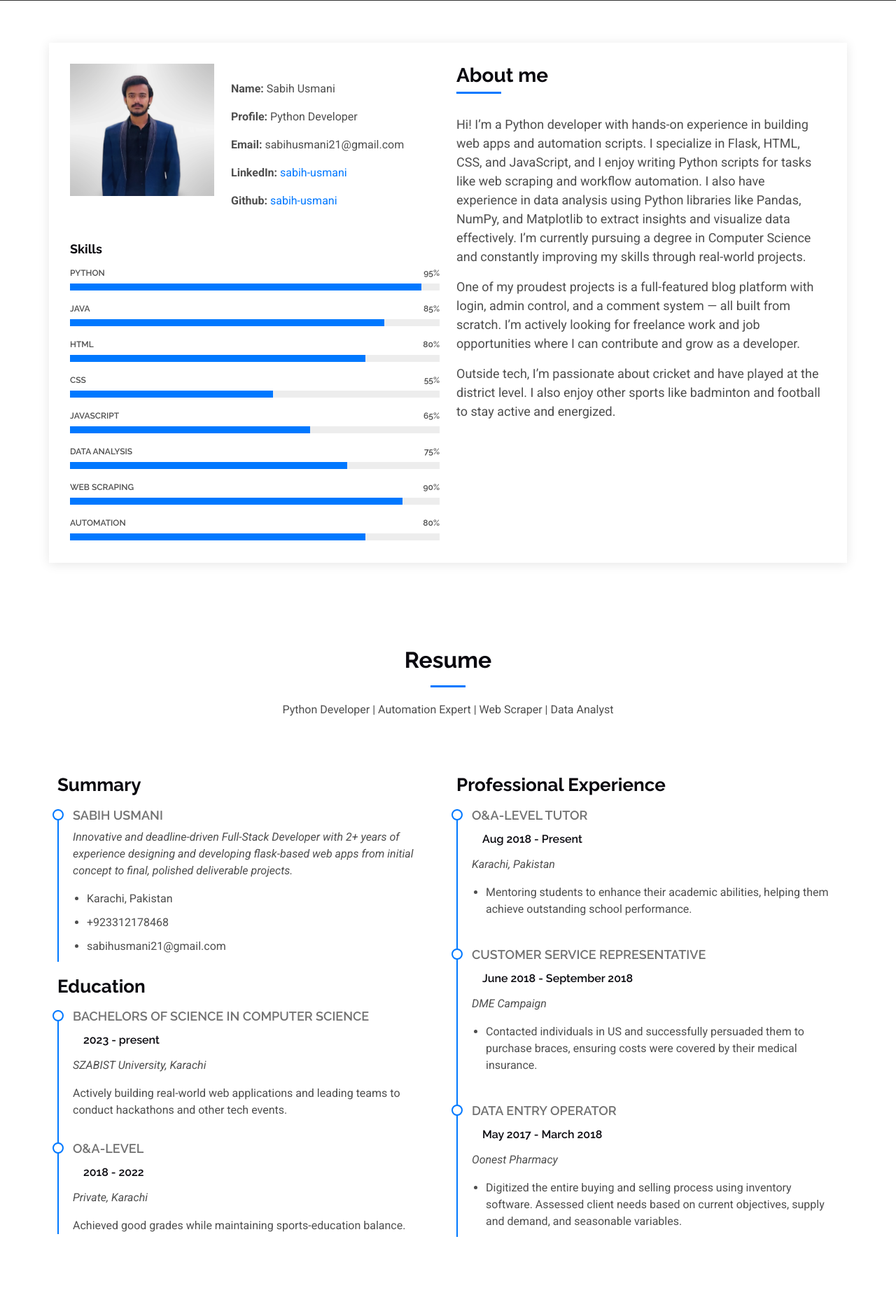
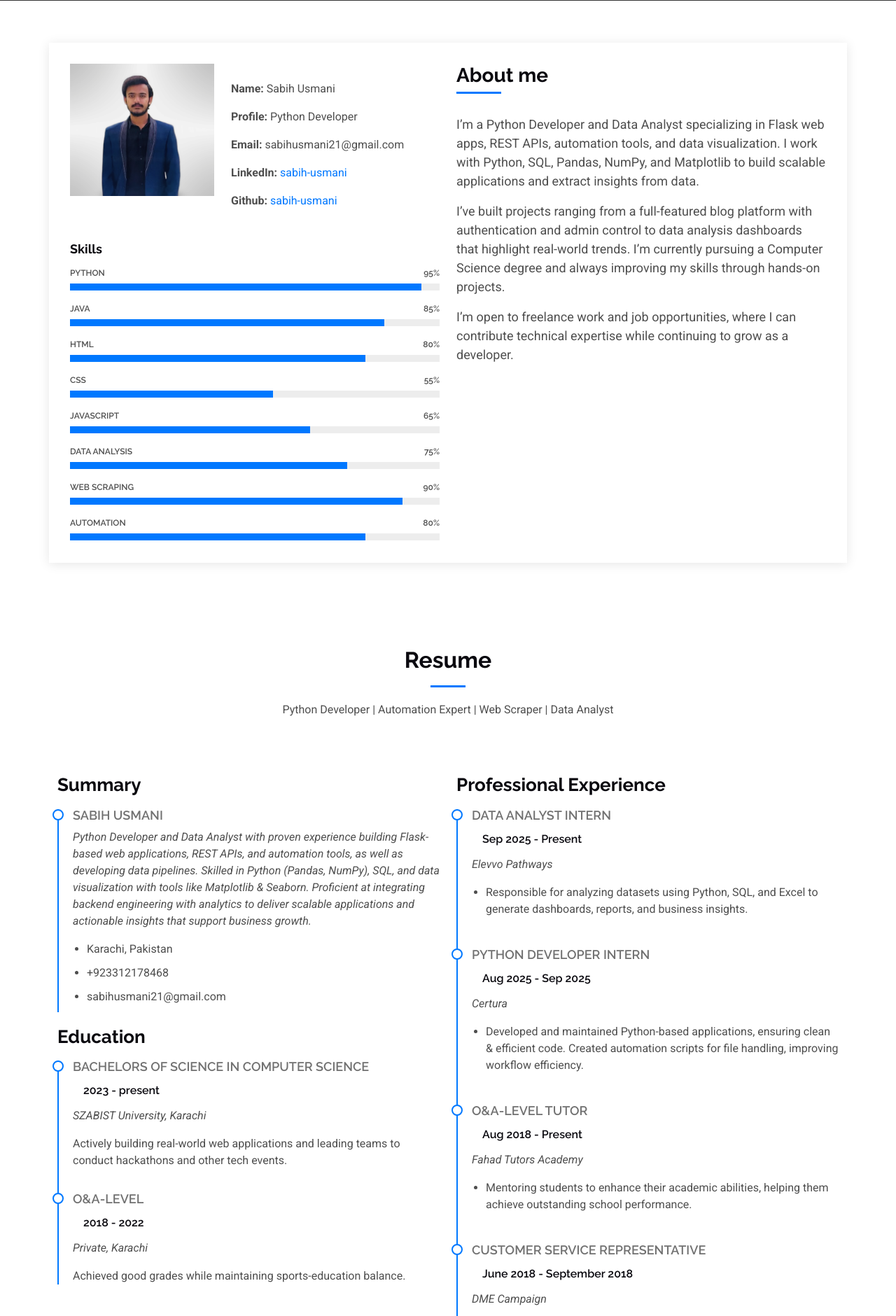
Before and after one commit to usmani20/my-portfolio, a Flask app: page / in a window 1280 px wide. Shown: the part 800-2680 px from the top of the page at 70% size. Run offline with Flask 3, Linux system fonts and the light colour scheme; some libraries are stand-ins or nearby versions; grey boxes are pictures that could not be loaded.

Commit message:
Resume and Portfolio edit

```diff
--- a/templates/index.html
+++ b/templates/index.html
@@ -63,7 +63,7 @@
 
       <div class="container d-flex flex-column align-items-center justify-content-center text-center" data-aos="fade-up" data-aos-delay="100">
         <h2>I am Sabih Usmani</h2>
-        <p><span class="typed" data-typed-items="Developer, Data Analyst, Freelancer, Cricketer, "></span></p>
+        <p><span class="typed" data-typed-items="Python Developer, Data Analyst, Software Engineer, Freelancer"></span></p>
       </div>
 
     </section><!-- /Hero Section -->
@@ -156,21 +156,18 @@
             <div class="about-me">
               <h4>About me</h4>
               <p>
-                Hi! I’m a Python developer with hands-on experience in building web apps and automation scripts.
-                I specialize in Flask, HTML, CSS, and JavaScript, and I enjoy writing Python scripts for tasks like
-                web scraping and workflow automation. I also have experience in data analysis using Python libraries
-                like Pandas, NumPy, and Matplotlib to extract insights and visualize data effectively.
-                I’m currently pursuing a degree in Computer Science and constantly improving my skills through
-                real-world projects.
+                I’m a Python Developer and Data Analyst specializing in Flask web apps, REST APIs, automation tools,
+                and data visualization. I work with Python, SQL, Pandas, NumPy, and Matplotlib to build scalable
+                applications and extract insights from data.
               </p>
               <p>
-                One of my proudest projects is a full-featured blog platform with login, admin control, and a comment
-                system — all built from scratch. I’m actively looking for freelance work and job opportunities where
-                I can contribute and grow as a developer.
+                I’ve built projects ranging from a full-featured blog platform with authentication and admin control
+                to data analysis dashboards that highlight real-world trends. I’m currently pursuing a Computer Science
+                degree and always improving my skills through hands-on projects.
               </p>
               <p>
-                Outside tech, I’m passionate about cricket and have played at the district level. I also enjoy other
-                sports like badminton and football to stay active and energized.
+                I’m open to freelance work and job opportunities, where I can contribute technical expertise while
+                continuing to grow as a developer.
               </p>
             </div>
           </div>
@@ -200,8 +197,11 @@
 
             <div class="resume-item pb-0">
               <h4>Sabih Usmani</h4>
-              <p><em>Innovative and deadline-driven Full-Stack Developer with 2+ years of experience designing and
-                developing flask-based web apps from initial concept to final, polished deliverable projects. </em></p>
+              <p><em>Python Developer and Data Analyst with proven experience building Flask-based web applications,
+                REST APIs, and automation tools, as well as developing data pipelines. Skilled in Python (Pandas, NumPy),
+                SQL, and data visualization with tools like Matplotlib & Seaborn.
+                Proficient at integrating backend engineering with analytics to deliver scalable applications and
+                actionable insights that support business growth. </em></p>
               <ul>
                 <li>Karachi, Pakistan</li>
                 <li>+923312178468</li>
@@ -228,10 +228,31 @@
 
           <div class="col-lg-6" data-aos="fade-up" data-aos-delay="200">
             <h3 class="resume-title">Professional Experience</h3>
+
+            <div class="resume-item">
+              <h4>Data Analyst Intern</h4>
+              <h5>Sep 2025 - Present</h5>
+              <p><em>Elevvo Pathways</em></p>
+              <ul>
+                <li>Responsible for analyzing datasets using Python, SQL, and Excel to generate dashboards, reports,
+                  and business insights.</li>
+              </ul>
+            </div><!-- Edn Resume Item -->
+
+            <div class="resume-item">
+              <h4>Python Developer Intern</h4>
+              <h5>Aug 2025 - Sep 2025</h5>
+              <p><em>Certura</em></p>
+              <ul>
+                <li>Developed and maintained Python-based applications, ensuring clean & efficient code. Created
+                  automation scripts for file handling, improving workflow efficiency.</li>
+              </ul>
+            </div><!-- Edn Resume Item -->
+
             <div class="resume-item">
               <h4>O&amp;A-level Tutor </h4>
               <h5>Aug 2018 - Present</h5>
-              <p><em>Karachi, Pakistan </em></p>
+              <p><em>Fahad Tutors Academy</em></p>
               <ul>
                 <li>Mentoring students to enhance their academic abilities, helping them achieve outstanding school performance.</li>
               </ul>
@@ -546,6 +567,15 @@
                 <h4>Machine Learning</h4>
                 <p>House-Price Prediction Model</p>
                 <a href="static/img/portfolio/analysis5.1.gif" title="House-Price Prediction Model" data-gallery="portfolio-gallery-analysis" class="glightbox preview-link"><i class="bi bi-zoom-in"></i></a>
+              </div>
+            </div><!-- End Portfolio Item -->
+
+            <div class="col-lg-4 col-md-6 portfolio-item isotope-item filter-branding">
+              <img src="static/img/portfolio/analysis6.png" class="img-fluid" alt="">
+              <div class="portfolio-info">
+                <h4>Data Analysis 6</h4>
+                <p>Nobel Prize Analysis</p>
+                <a href="static/img/portfolio/analysis6.1.gif" title="Titanic Disaster Analysis" data-gallery="portfolio-gallery-analysis" class="glightbox preview-link"><i class="bi bi-zoom-in"></i></a>
               </div>
             </div><!-- End Portfolio Item -->
 
```
Also changed, not shown: static/img/portfolio/analysis6.png (added), 1 other file.
